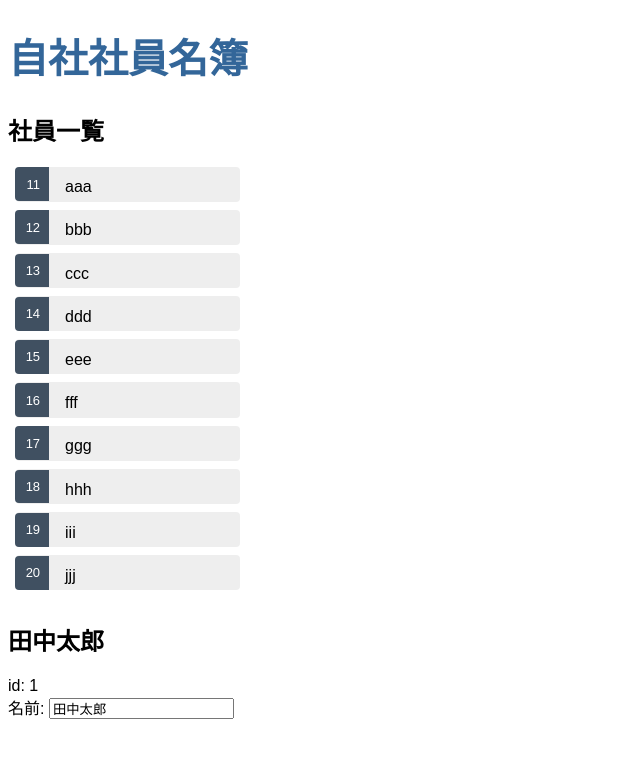
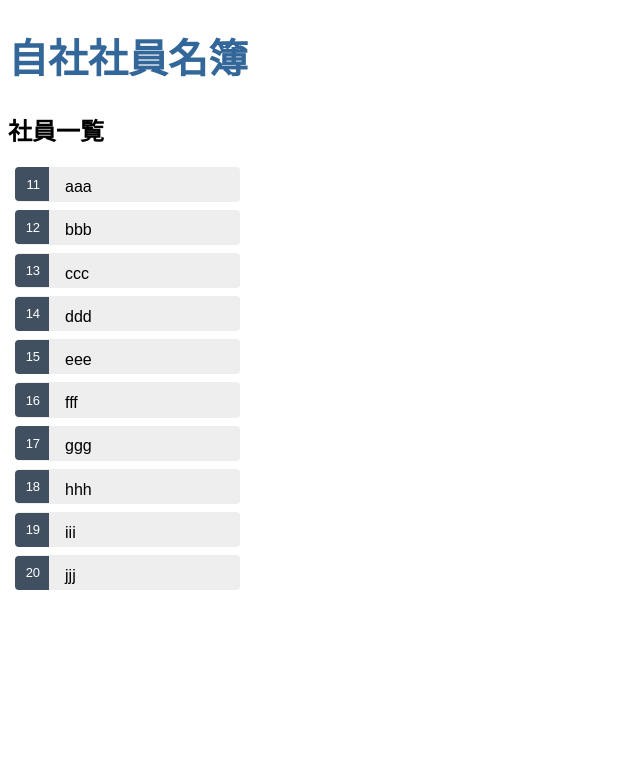
Before and after one commit to sug1t0m0/udemy_angular-ja, an Angular app: page / in a window 1280 px wide. Shown: the top 758 px of the page, without its empty margins (0-640 px from the left). Built offline with nearby package versions, Linux system fonts and the light colour scheme.

Commit message:
一覧から社員を選択したら詳細が表示されるように

```diff
--- a/src/app/members/members.component.html
+++ b/src/app/members/members.component.html
@@ -1,22 +1,27 @@
 <h2>社員一覧</h2>
 
 <ul class="members">
-  <li *ngFor="let member of members">
+  <li
+    *ngFor="let member of members"
+    [class.selected]="member === selectedMember"
+    (click)="onSelect(member)"
+  >
     <span class="badge">{{member.id}}</span> {{member.name}}
   </li>
 </ul>
-
-<h2>{{member.name}}</h2>
+<div *ngIf="selectedMember">
+  <h2>{{selectedMember.name}}</h2>
   <div>
   <span>
     id:
   </span>
-  {{member.id}}
+    {{selectedMember.id}}
   </div>
 
   <div>
     <label>
       名前:
-    <input type="text" [(ngModel)]="member.name" placeholder="名前">
+      <input type="text" [(ngModel)]="selectedMember.name" placeholder="名前">
     </label>
   </div>
+</div>
--- a/src/app/members/members.component.ts
+++ b/src/app/members/members.component.ts
@@ -14,10 +14,15 @@
     id: 1,
     name: '田中太郎'
   };
+  selectedMember: Member;
 
   constructor() { }
 
   ngOnInit(): void {
   }
 
+  onSelect(member: Member): void {
+    this.selectedMember = member
+  }
+
 }
```
Lines whose indentation alone changed are shown as unchanged.
